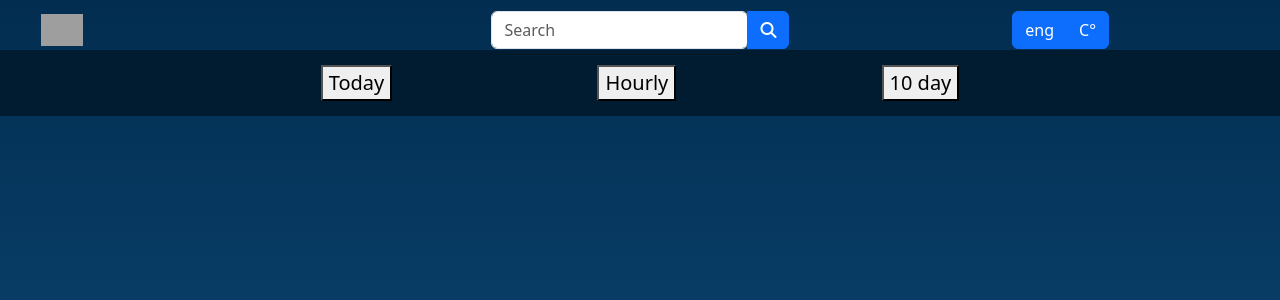
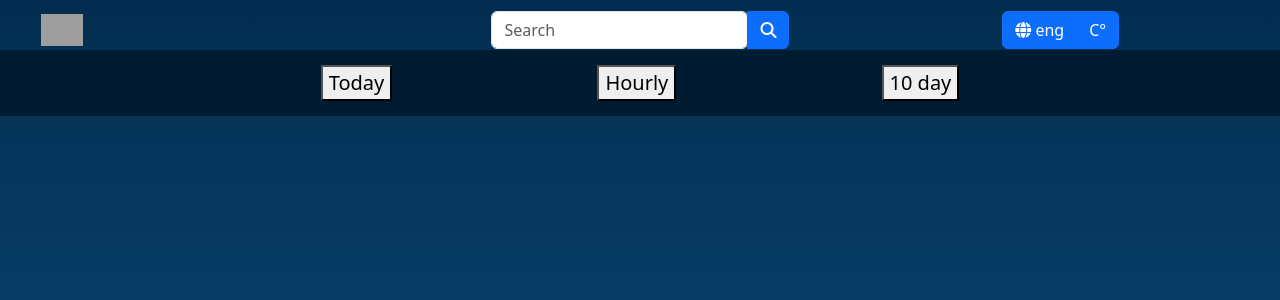
Before and after one commit to Ali-Rezk/CS50, a Python web app: template CS50/Weather/templates/index.html in a window 1280 px wide. Shown: the top 300 px of the page. Run offline with Jinja, Linux system fonts and the light colour scheme; the template is opened without the code that fills it, so the values that code supplies are empty; some libraries are stand-ins or nearby versions; grey boxes are pictures that could not be loaded.

Commit message:
Sat, Sep 7, 2024, 12:49 AM +03:00

```diff
--- a/CS50/Weather/templates/index.html
+++ b/CS50/Weather/templates/index.html
@@ -27,7 +27,7 @@
                     </td>
                     <td>
                         <div class="btn-group" role="group" aria-label="Button group with nested dropdown">
-                            <button type="button" class="btn btn-primary">eng </button>
+                            <button type="button" class="btn btn-primary"><i class="fa-solid fa-globe"></i> eng</button>
 
                             <div class="btn-group" role="group">
                               <button type="button" class="btn btn-primary dropdown-toggle caret-off" data-bs-toggle="dropdown" aria-expanded="false">
```
